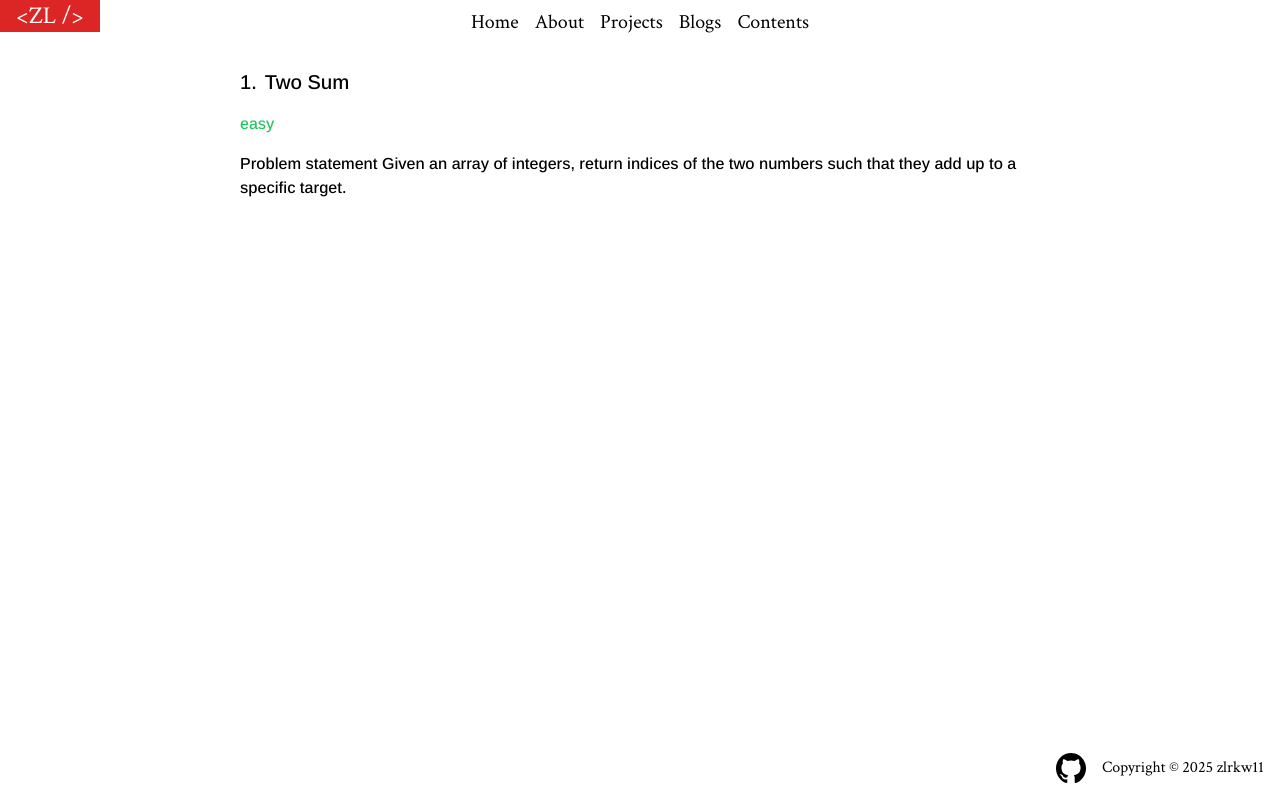
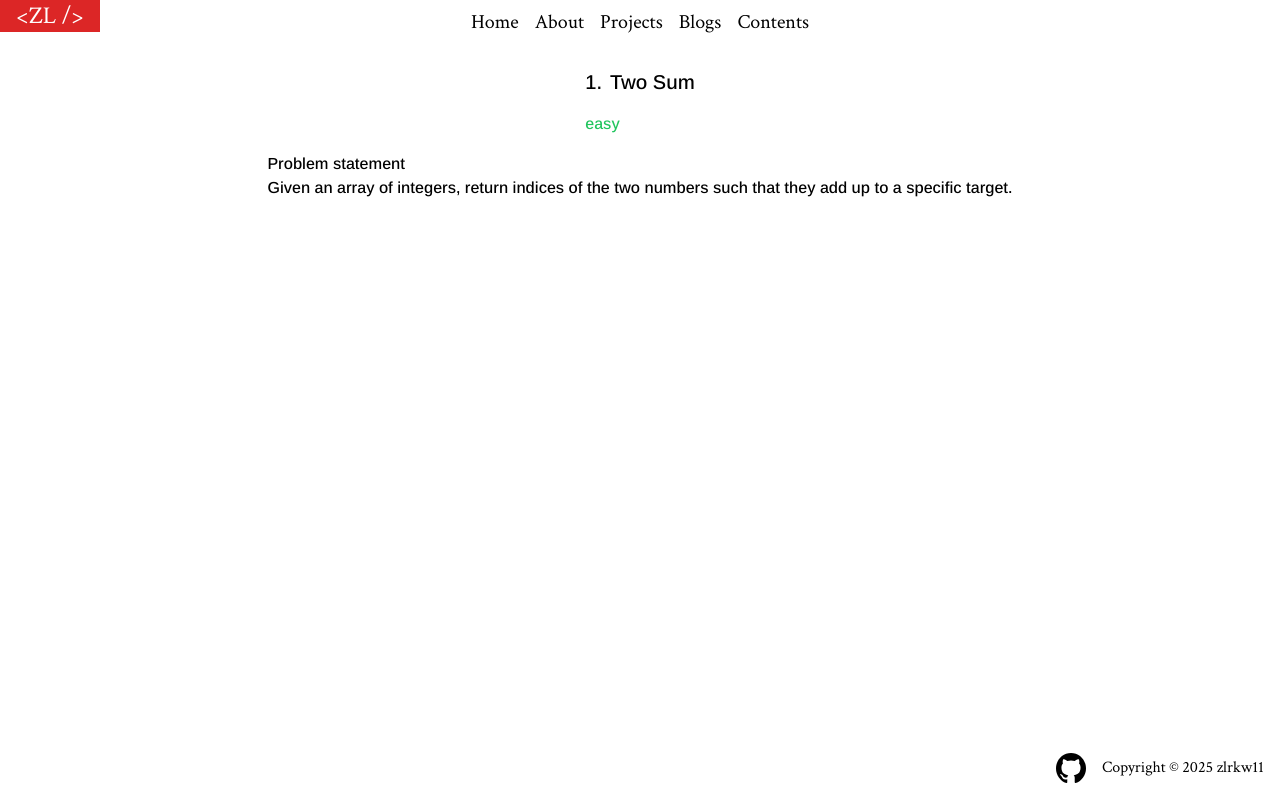
Before and after one commit to zlrkw11/zl-v2, a Next.js app: page /contents/leetcode/1 in a window 1280 px wide. Built offline with nearby package versions, Linux system fonts and the light colour scheme.

Commit message:
dange html

```diff
--- a/app/contents/leetcode/[id]/page.tsx
+++ b/app/contents/leetcode/[id]/page.tsx
@@ -42,10 +42,9 @@ const ProblemPage = async ({ params }: { params: Promise<{ id: string }> }) => {
         >
           {problem.difficulty}
         </h1>
-        <p>{problem.texts}</p>
       </div>
       <div>
-        <p></p>
+        <div dangerouslySetInnerHTML={{ __html: problem.texts }} />
       </div>
     </div>
   );
--- a/data/problems.ts
+++ b/data/problems.ts
@@ -5,7 +5,7 @@ export const problems: problem[] = [
     title: "Two Sum",
     difficulty: "easy",
     label: ["array", "string"],
-    texts: `Problem statement
+    texts: `<h1>Problem statement</h1>
     Given an array of integers, return indices of the two numbers such that they add up to a specific target.`,
   },
   {
```
